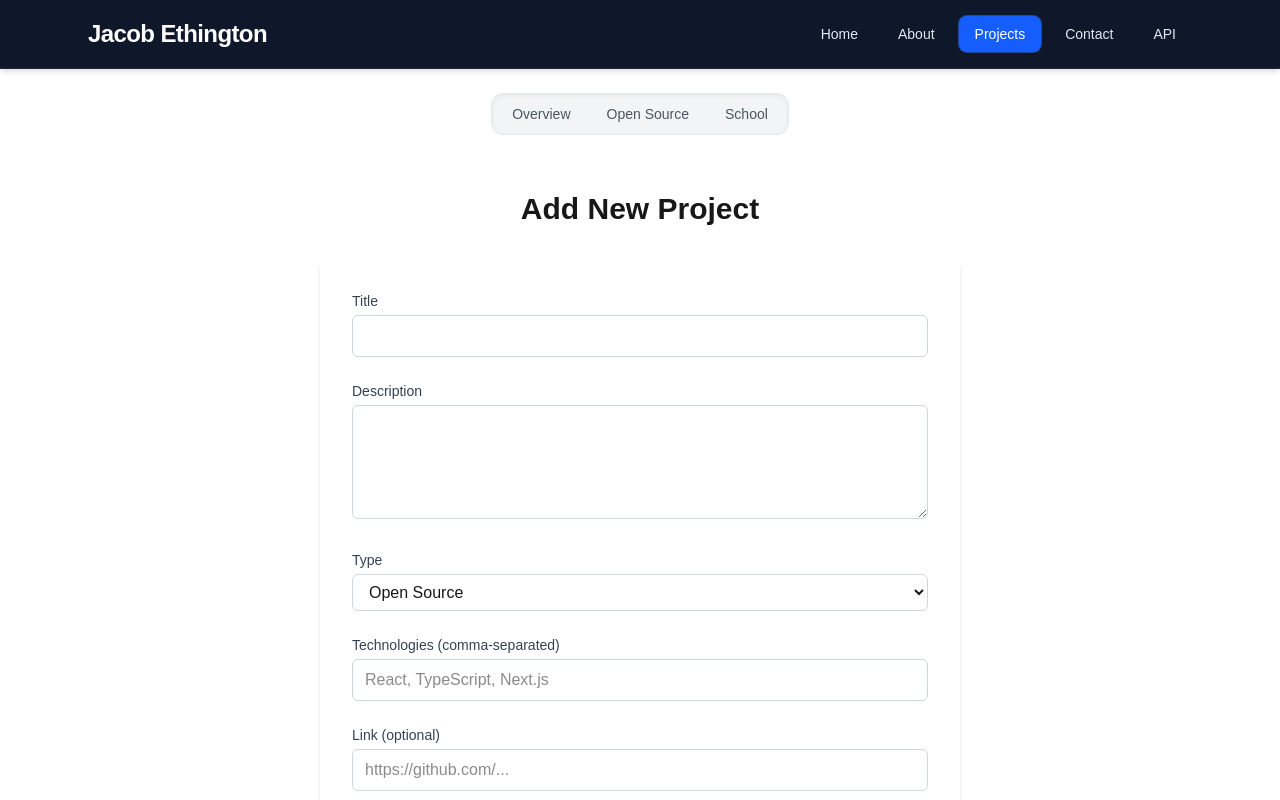
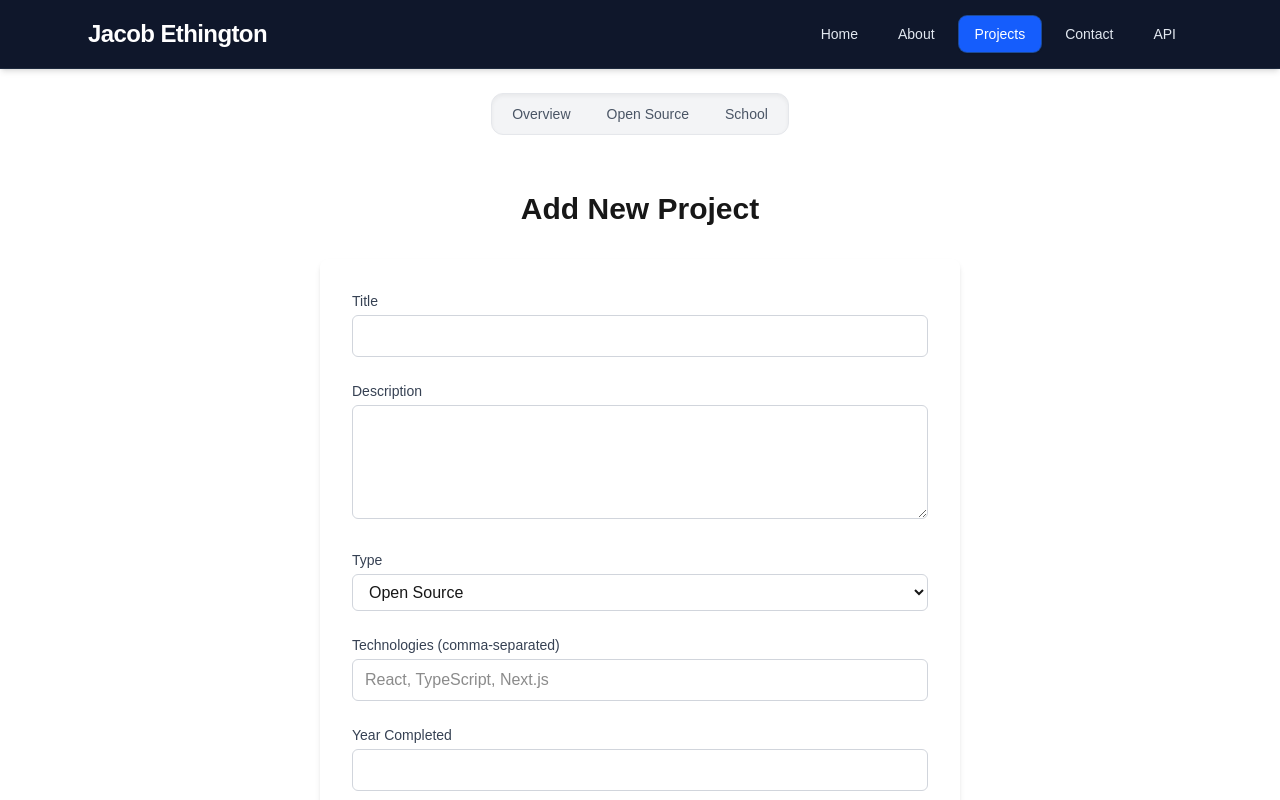
Before and after one commit to jdethington/wdd430-portfolio, a Next.js app: page /projects/create in a window 1280 px wide. Shown: the top 800 px of the page. Built offline with nearby package versions, Linux system fonts and the light colour scheme.

Commit message:
Accessibility

```diff
--- a/app/lib/actions.ts
+++ b/app/lib/actions.ts
@@ -6,53 +6,105 @@ import { sql } from "@vercel/postgres";
 import { revalidatePath } from "next/cache";
 import { redirect } from "next/navigation";
 
+const currentYear = new Date().getFullYear();
+
 const ProjectFormSchema = z.object({
   title: z.string().min(2, "Title is required"),
   description: z.string().min(10, "Description is required"),
-  type: z.enum(["opensource", "school"]),
+  type: z.enum(["opensource", "school"], {
+    message: "Type must be either 'opensource' or 'school'",
+  }),
   technologies: z.string().min(2, "Technologies are required"),
-  link: z.string().url().optional().or(z.literal("")),
+  link: z.string().url("Must be a valid URL").optional().or(z.literal("")),
+  year_completed: z.coerce
+    .number()
+    .int("Year must be a whole number")
+    .gte(2000, "Year must be 2000 or later")
+    .lte(currentYear, `Year cannot be greater than ${currentYear}`),
 });
 
-// function parseTechnologies(technologies: string): string[] {
-//   return technologies
-//     .split(",")
-//     .map((tech) => tech.trim())
-//     .filter(Boolean);
-// }
+export type State = {
+  errors?: {
+    title?: string[];
+    description?: string[];
+    type?: string[];
+    technologies?: string[];
+    link?: string[];
+    year_completed?: string[];
+  };
+  message?: string | null;
+  // Keep what the user typed so the form can restore it
+  values?: {
+    title?: string;
+    description?: string;
+    type?: string;
+    technologies?: string;
+    link?: string;
+    yearCompleted?: string;
+  };
+};
 
-export async function createProject(formData: FormData) {
-  const raw = {
-    title: formData.get("title"),
-    description: formData.get("description"),
-    type: formData.get("type"),
-    technologies: formData.get("technologies"),
-    link: formData.get("link") || "",
+function parseTechnologies(technologies: string): string[] {
+  return technologies
+    .split(",")
+    .map((tech) => tech.trim())
+    .filter(Boolean);
+}
+
+// Create a new project
+export async function createProject(
+  prevState: State,
+  formData: FormData,
+): Promise<State> {
+  const values = {
+    title: String(formData.get("title") ?? ""),
+    description: String(formData.get("description") ?? ""),
+    type: String(formData.get("type") ?? ""),
+    technologies: String(formData.get("technologies") ?? ""),
+    link: String(formData.get("link") ?? ""),
+    year_completed: String(formData.get("year_completed") ?? ""),
   };
+  const validatedFields = ProjectFormSchema.safeParse({
+    title: values.title,
+    description: values.description,
+    type: values.type,
+    technologies: values.technologies,
+    link: values.link || "",
+    year_completed: values.year_completed,
+  });
 
-  const parsed = ProjectFormSchema.safeParse(raw);
-
-  if (!parsed.success) {
-    throw new Error("Invalid project input");
+  if (!validatedFields.success) {
+    return {
+      errors: validatedFields.error.flatten().fieldErrors,
+      message:
+        "Missing or invalid fields. Please correct the errors and try again.",
+      values, // Keep what the user typed so the form can restore it
+    };
   }
 
-  const { title, description, type, technologies, link } = parsed.data;
-  // const techArray = parseTechnologies(technologies);
+  const { title, description, type, technologies, link, year_completed } =
+    validatedFields.data;
+  const techList = parseTechnologies(technologies).join(",");
 
   try {
     await sql`
-    INSERT INTO projects (title, description, type, technologies, link)
+    INSERT INTO projects (title, description, type, technologies, link, year_completed)
     VALUES (
       ${title},
       ${description},
       ${type},
-      ${technologies},
-      ${link || null}
+      string_to_array(${techList}, ','),
+      ${link || null},
+      ${year_completed}
       )
-      `;
+    `;
   } catch (error) {
     console.error("Error creating project:", error);
-    throw new Error("Failed to create project. Please try again later.");
+    // throw new Error("Failed to create project. Please try again later.");
+    return {
+      message: "Failed to create project. Please try again later.",
+      values, // Keep what the user typed so the form can restore it
+    };
   }
 
   revalidatePath("/projects");
@@ -61,21 +113,41 @@ export async function createProject(formData: FormData) {
   redirect("/projects");
 }
 
-export async function updateProject(id: string, formData: FormData) {
-  const parsed = ProjectFormSchema.safeParse({
-    title: formData.get("title"),
-    description: formData.get("description"),
-    type: formData.get("type"),
-    technologies: formData.get("technologies"),
-    link: formData.get("link") || "",
+// Update an existing project
+export async function updateProject(
+  id: string,
+  prevState: State,
+  formData: FormData,
+): Promise<State> {
+  const values = {
+    title: String(formData.get("title") ?? ""),
+    description: String(formData.get("description") ?? ""),
+    type: String(formData.get("type") ?? ""),
+    technologies: String(formData.get("technologies") ?? ""),
+    link: String(formData.get("link") ?? ""),
+    year_completed: String(formData.get("year_completed") ?? ""),
+  };
+  const validatedFields = ProjectFormSchema.safeParse({
+    title: values.title,
+    description: values.description,
+    type: values.type,
+    technologies: values.technologies,
+    link: values.link || "",
+    year_completed: values.year_completed,
   });
 
-  if (!parsed.success) {
-    throw new Error("Invalid project input");
+  if (!validatedFields.success) {
+    return {
+      errors: validatedFields.error.flatten().fieldErrors,
+      message:
+        "Missing or invalid fields. Please correct the errors and try again.",
+      values, // Keep what the user typed so the form can restore it
+    };
   }
 
-  const { title, description, type, technologies, link } = parsed.data;
-  // const techArray = parseTechnologies(technologies);
+  const { title, description, type, technologies, link, year_completed } =
+    validatedFields.data;
+  const techList = parseTechnologies(technologies).join(",");
   const projectId = Number(id);
 
   try {
@@ -85,25 +157,38 @@ export async function updateProject(id: string, formData: FormData) {
     title = ${title},
     description = ${description},
     type = ${type},
-    technologies = ${technologies},
-    link = ${link || null}
+    technologies = string_to_array(${techList}, ','),
+    link = ${link || null},
+    year_completed = ${year_completed || null}
     WHERE id = ${projectId}
     `;
   } catch (error) {
     console.error("Error updating project:", error);
-    throw new Error("Failed to update project. Please try again later.");
+    return {
+      message: "Failed to update project. Please try again later.",
+      values, // Keep what the user typed so the form can restore it
+    };
   }
 
   revalidatePath("/projects");
   revalidatePath("/projects/opensource");
   revalidatePath("/projects/school");
-  revalidatePath("/projects/${id}/edit");
+  revalidatePath(`/projects/${id}/edit`);
   redirect("/projects");
 }
 
-export async function deleteProject(id: string) {
+// Delete a project
+export async function deleteProject(
+  id: string,
+  _formData?: FormData,
+): Promise<void> {
   const projectId = Number(id);
-  await sql`DELETE FROM projects WHERE id = ${projectId}`;
+  try {
+    await sql`DELETE FROM projects WHERE id = ${projectId}`;
+  } catch (error) {
+    console.error("Error deleting project:", error);
+    throw new Error("Failed to delete project. Please try again later.");
+  }
 
   revalidatePath("/projects");
   revalidatePath("/projects/opensource");
--- a/app/projects/[id]/edit/page.tsx
+++ b/app/projects/[id]/edit/page.tsx
@@ -14,6 +14,7 @@ export default async function EditProjectPage(props: {
     notFound();
   }
 
+  // Bind id first; useActionState will supply prevState + formData
   const updateProjectWithId = updateProject.bind(null, id);
 
   return (
@@ -30,6 +31,10 @@ export default async function EditProjectPage(props: {
             ? project.technologies.join(", ")
             : String(project.technologies ?? ""),
           link: project.link ?? "",
+          year_completed:
+            project.year_completed == null
+              ? undefined
+              : Number(project.year_completed),
         }}
       />
     </section>
--- a/components/ProjectForm.tsx
+++ b/components/ProjectForm.tsx
@@ -1,4 +1,8 @@
+"use client";
+
 import Link from "next/link";
+import { useActionState } from "react";
+import type { State } from "@/app/lib/actions";
 
 export type ProjectFormValues = {
   title?: string;
@@ -6,24 +10,45 @@ export type ProjectFormValues = {
   type?: "opensource" | "school";
   technologies?: string;
   link?: string;
+  year_completed?: number | null;
 };
 
 type ProjectFormProps = {
-  action: (formData: FormData) => Promise<void>;
+  // Works with both createProject and updateProject.bind(null, id)
+  action: (prevState: State, formData: FormData) => Promise<State>;
   defaultValues?: ProjectFormValues;
   submitLabel?: string;
 };
 
+const initialState: State = { message: undefined, errors: {} };
+
 export default function ProjectForm({
   action,
-  defaultValues = {},
+  defaultValues: defaultValues = {},
   submitLabel = "Save Project",
 }: ProjectFormProps) {
+  const [state, formAction, isPending] = useActionState(action, initialState);
+
+  // Prefer last submitted values, then edit defaults
+  const values = {
+    title: state.values?.title ?? defaultValues.title ?? "",
+    description: state.values?.description ?? defaultValues.description ?? "",
+    type: state.values?.type ?? defaultValues.type ?? "opensource",
+    technologies:
+      state.values?.technologies ?? defaultValues.technologies ?? "",
+    link: state.values?.link ?? defaultValues.link ?? "",
+    year_completed:
+      state.values?.yearCompleted ?? String(defaultValues.year_completed ?? ""),
+  };
+
   return (
     <form
-      action={action}
+      key={state.message ?? "form"} // remount when state updates so so default values apply
+      action={formAction}
       className="space-y-6 bg-white p-8 rounded-lg shadow-md"
+      noValidate
     >
+      {/* Title */}
       <div>
         <label
           htmlFor="title"
@@ -36,11 +61,21 @@ export default function ProjectForm({
           name="title"
           type="text"
           required
-          defaultValue={defaultValues.title ?? ""}
+          defaultValue={values.title ?? ""}
+          aria-describedby="title-error"
           className="w-full rounded-md border border-gray-300 px-3 py-2 focus:outline-none focus:ring-2 focus:ring-blue-500"
         />
+
+        <div id="title-error" aria-live="polite" aria-atomic="true">
+          {state.errors?.title?.map((error) => (
+            <p key={error} className="text-sm text-red-500">
+              {error}
+            </p>
+          ))}
+        </div>
       </div>
 
+      {/* Description */}
       <div>
         <label
           htmlFor="description"
@@ -53,11 +88,20 @@ export default function ProjectForm({
           name="description"
           required
           rows={4}
-          defaultValue={defaultValues.description ?? ""}
+          defaultValue={values.description ?? ""}
+          aria-describedby="description-error"
           className="w-full rounded-md border border-gray-300 px-3 py-2 focus:outline-none focus:ring-2 focus:ring-blue-500"
         />
+        <div id="description-error" aria-live="polite" aria-atomic="true">
+          {state.errors?.description?.map((error) => (
+            <p key={error} className="mt-1 text-sm text-red-600">
+              {error}
+            </p>
+          ))}
+        </div>
       </div>
 
+      {/* Type */}
       <div>
         <label
           htmlFor="type"
@@ -69,14 +113,23 @@ export default function ProjectForm({
           id="type"
           name="type"
           required
-          defaultValue={defaultValues.type ?? "opensource"}
+          defaultValue={values.type ?? "opensource"}
+          aria-describedby="type-error"
           className="w-full rounded-md border border-gray-300 px-3 py-2 focus:outline-none focus:ring-2 focus:ring-blue-500"
         >
           <option value="opensource">Open Source</option>
           <option value="school">School</option>
         </select>
+        <div id="type-error" aria-live="polite" aria-atomic="true">
+          {state.errors?.type?.map((error) => (
+            <p key={error} className="mt-1 text-sm text-red-600">
+              {error}
+            </p>
+          ))}
+        </div>
       </div>
 
+      {/* Technologies */}
       <div>
         <label
           htmlFor="technologies"
@@ -90,11 +143,48 @@ export default function ProjectForm({
           type="text"
           required
           placeholder="React, TypeScript, Next.js"
-          defaultValue={defaultValues.technologies ?? ""}
+          defaultValue={values.technologies ?? ""}
+          aria-describedby="technologies-error"
           className="w-full rounded-md border border-gray-300 px-3 py-2 focus:outline-none focus:ring-2 focus:ring-blue-500"
         />
+        <div id="technologies-error" aria-live="polite" aria-atomic="true">
+          {state.errors?.technologies?.map((error) => (
+            <p key={error} className="mt-1 text-sm text-red-600">
+              {error}
+            </p>
+          ))}
+        </div>
       </div>
 
+      {/* Year Completed — required by the activity */}
+      <div>
+        <label
+          htmlFor="year_completed"
+          className="block text-sm font-medium text-gray-700 mb-1"
+        >
+          Year Completed
+        </label>
+        <input
+          id="year_completed"
+          name="year_completed"
+          type="number"
+          min={2000}
+          max={new Date().getFullYear()}
+          required
+          defaultValue={values.year_completed ?? ""}
+          aria-describedby="year_completed-error"
+          className="w-full rounded-md border border-gray-300 px-3 py-2 focus:outline-none focus:ring-2 focus:ring-blue-500"
+        />
+        <div id="year_completed-error" aria-live="polite" aria-atomic="true">
+          {state.errors?.year_completed?.map((error) => (
+            <p key={error} className="mt-1 text-sm text-red-600">
+              {error}
+            </p>
+          ))}
+        </div>
+      </div>
+
+      {/* Link (optional) */}
       <div>
         <label
           htmlFor="link"
@@ -107,17 +197,33 @@ export default function ProjectForm({
           name="link"
           type="url"
           placeholder="https://github.com/..."
-          defaultValue={defaultValues.link ?? ""}
+          defaultValue={values.link ?? ""}
+          aria-describedby="link-error"
           className="w-full rounded-md border border-gray-300 px-3 py-2 focus:outline-none focus:ring-2 focus:ring-blue-500"
         />
+        <div id="link-error" aria-live="polite" aria-atomic="true">
+          {state.errors?.link?.map((error) => (
+            <p key={error} className="mt-1 text-sm text-red-600">
+              {error}
+            </p>
+          ))}
+        </div>
       </div>
+
+      {/* Form-level message */}
+      {state.message ? (
+        <p className="text-sm text-red-600" role="alert">
+          {state.message}
+        </p>
+      ) : null}
 
       <div className="flex gap-4 pt-4">
         <button
           type="submit"
+          disabled={isPending}
           className="flex-1 bg-blue-600 text-white py-2 px-4 rounded-md hover:bg-blue-700 transition"
         >
-          {submitLabel}
+          {isPending ? "Saving..." : submitLabel}
         </button>
         <Link
           href="/projects"
--- a/package.json
+++ b/package.json
@@ -22,8 +22,8 @@
     "@types/node": "^20",
     "@types/react": "^19",
     "@types/react-dom": "^19",
-    "eslint": "^9",
-    "eslint-config-next": "16.3.4",
+    "eslint": "^9.39.5",
+    "eslint-config-next": "^16.3.4",
     "tailwindcss": "^4",
     "typescript": "^5"
   },
```
Also changed, not shown: lib/projects-db.ts (+1 -18 lines), 1 other file (tests, documents, lock files or other folders).
